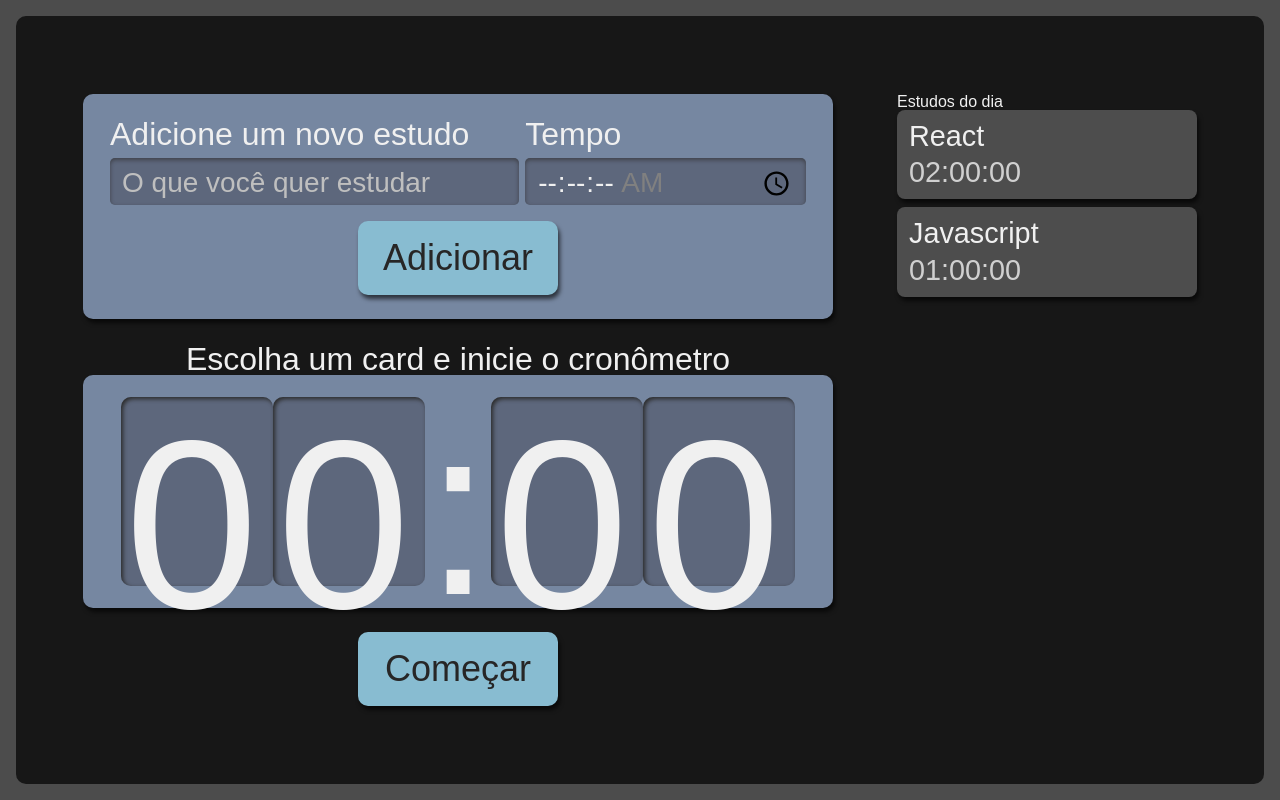
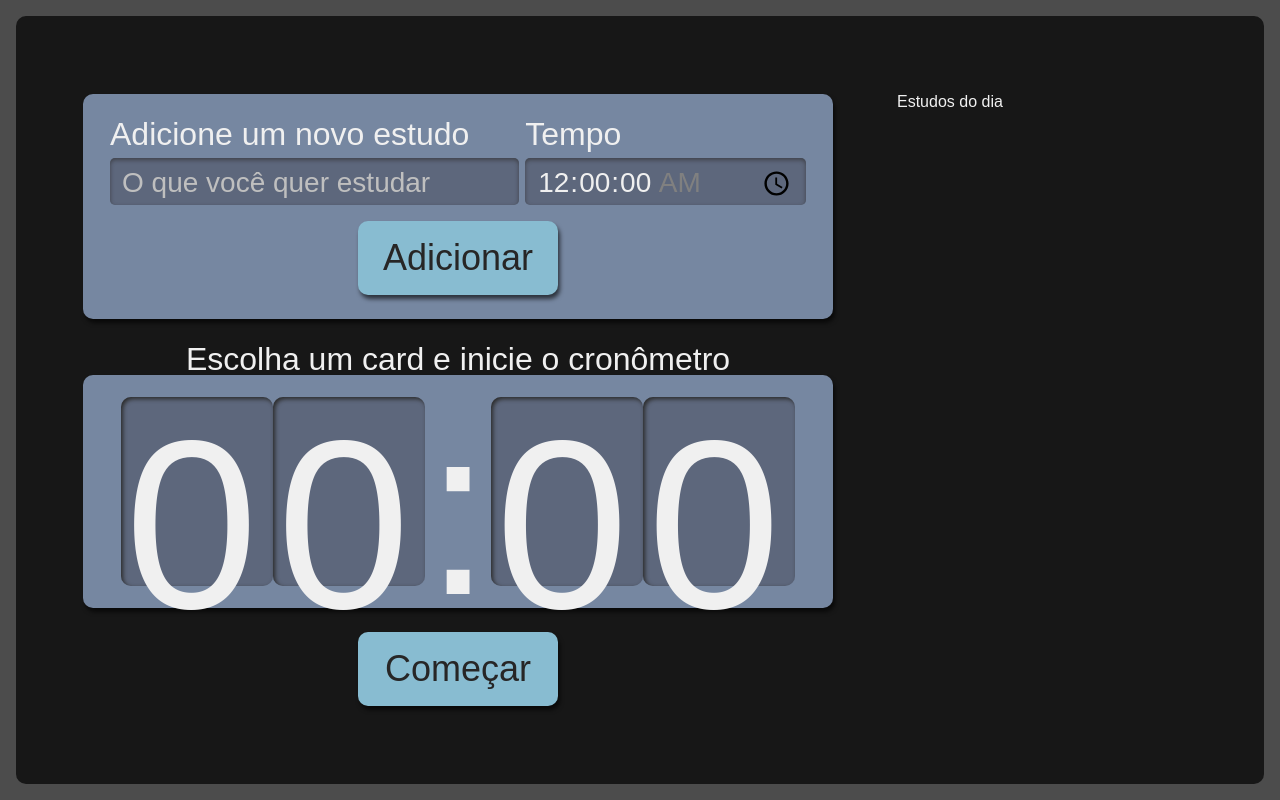
Before and after one commit to JnFerri/Alura-studies, a React (Create React App) app: page / in a window 1280 px wide. Built offline with nearby package versions, Linux system fonts and the light colour scheme.

Commit message:
Colocando para adicionar atraves dos valores do Form os states do item adicionado a lista através do botão

```diff
--- a/package.json
+++ b/package.json
@@ -3,6 +3,7 @@
   "version": "0.1.0",
   "private": true,
   "dependencies": {
+    "@rushstack/eslint-patch": "^1.2.0",
     "@testing-library/jest-dom": "^5.16.5",
     "@testing-library/react": "^13.4.0",
     "@testing-library/user-event": "^13.5.0",
--- a/src/components/List/index.tsx
+++ b/src/components/List/index.tsx
@@ -2,16 +2,11 @@
 import React from 'react';
 import Item from './item'
 import style from './List.module.scss';
+import {useState} from 'react'
+import { ITasks } from '../../types/tasks';
 
-function List(){
-    const tasks = [{
-        task: 'React',
-        time: '02:00:00'
-    },
-    {
-        task: 'Javascript',
-        time: '01:00:00'
-    }]
+function List({tasks}: {tasks: ITasks[]} ){
+
     return(
         <aside className= {style.listaTarefa}>
             <h2>Estudos do dia</h2>
--- a/src/components/button/index.tsx
+++ b/src/components/button/index.tsx
@@ -1,10 +1,12 @@
+import { type } from "os";
 import React from "react";
 import style from  './Botao.module.scss';
 
-class Button extends React.Component <{children: string}> {
+class Button extends React.Component <{children: string, type ?: 'button' | "submit" | "reset" | undefined}> {
 render() {
+    const type  = this.props.type
     return(
-        <button className={style.botao}>
+        <button type={type} className={style.botao}>
             {this.props.children}
         </button>
     )
--- a/src/components/form/index.tsx
+++ b/src/components/form/index.tsx
@@ -1,11 +1,26 @@
+import { monitorEventLoopDelay } from "perf_hooks";
 import React from "react";
+import { getAllJSDocTagsOfKind } from "typescript";
+import { ITasks } from "../../types/tasks";
 import Button from "../Button";
 import style from  './Form.module.scss';
 
-class Form extends React.Component{
+class Form extends React.Component<{
+    setTasks : React.Dispatch<React.SetStateAction<ITasks[]>>
+}> {
+    state = {
+        task: "",
+        time: "00:00"
+    }
+
+    addTask(evento: React.FormEvent<HTMLFormElement>){
+        evento.preventDefault();
+        this.props.setTasks(oldTasks=> [...oldTasks, {...this.state}])
+        console.log('state:', this.state);
+    }
     render(){
         return(
-        <form className={style.novaTarefa}>
+        <form className={style.novaTarefa} onSubmit = {this.addTask.bind(this)}>
             <div className={style.inputContainer}>
             <label htmlFor="tarefa">
             Adicione um novo estudo
@@ -13,6 +28,8 @@ class Form extends React.Component{
             <input
             type="text"
             name="tarefa"
+            value={this.state.task}
+            onChange = {evento => this.setState({...this.state , task: evento.target.value})}
             id="tarefa"
             placeholder="O que você quer estudar"
             required
@@ -25,6 +42,8 @@ class Form extends React.Component{
             <input type="time"
             step= "1"
             name="tempo"
+            value={this.state.time}
+            onChange={evento => this.setState({...this.state, time: evento.target.value})}
             id="tempo"
             min="00:00"
             max="01:30:00"
@@ -32,7 +51,7 @@ class Form extends React.Component{
             />
             </div>
 
-            <Button>
+            <Button type='submit'>
                 Adicionar
             </Button>
 
--- a/src/pages/App.tsx
+++ b/src/pages/App.tsx
@@ -1,13 +1,16 @@
-import React from 'react';
+import React, { useState } from 'react';
 import Form from '../components/Form';
 import List from '../components/List';
 import Timer from '../components/Timer';
+import { ITasks } from '../types/tasks';
 import style from "./App.module.scss";
+
 function App() {
+  const [tasks, setTasks] = useState<ITasks[] | []>([]);
   return (
     <div className={style.AppStyle}>
-     <Form />
-     <List />
+     <Form setTasks = {setTasks} />
+     <List tasks = {tasks}/>
      <Timer />
     </div>
   );
--- /dev/null
+++ b/src/types/tasks.ts
@@ -0,0 +1,4 @@
+export interface ITasks {
+    task : string,
+    time : string
+}
```
Also changed, not shown: 1 other file (tests, documents, lock files or other folders).
